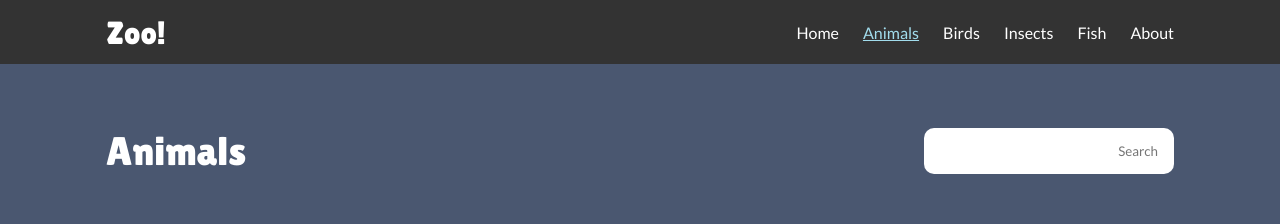
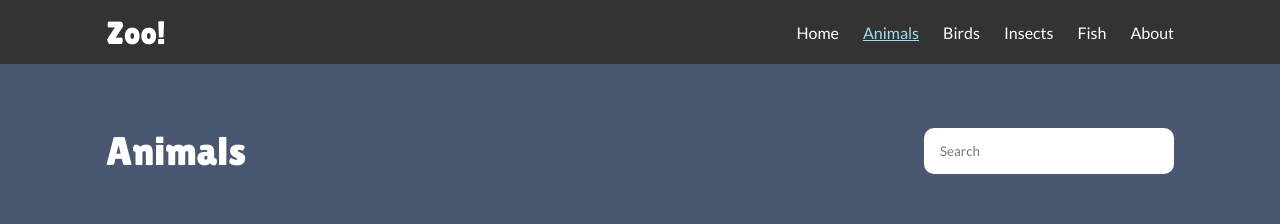
Before and after one commit to tdora28/zoo, a React (Vite) app: page /animals in a window 1280 px wide. Shown: the top 224 px of the page. Built offline with nearby package versions, Linux system fonts and the light colour scheme.

Commit message:
Change searchbar text-align to left

```diff
--- a/src/index.css
+++ b/src/index.css
@@ -1,6 +1,6 @@
 :root {
-  --font-base: 'Lato', sans-serif;
-  --font-display: 'Lilita One', sans-serif;
+  --font-base: "Lato", sans-serif;
+  --font-display: "Lilita One", sans-serif;
   --clr-white: #fff;
   --clr-dark: #333;
   --clr-accent: #a2dded;
@@ -125,16 +125,16 @@ footer small {
   transition: all 0.1s ease-in;
 }
 .home-card--animals {
-  background-image: url('https://source.unsplash.com/800x800/?fox');
+  background-image: url("https://source.unsplash.com/800x800/?fox");
 }
 .home-card--birds {
-  background-image: url('https://source.unsplash.com/800x800/?bird');
+  background-image: url("https://source.unsplash.com/800x800/?bird");
 }
 .home-card--insects {
-  background-image: url('https://source.unsplash.com/800x800/?butterfly');
+  background-image: url("https://source.unsplash.com/800x800/?butterfly");
 }
 .home-card--fish {
-  background-image: url('https://source.unsplash.com/800x800/?fish');
+  background-image: url("https://source.unsplash.com/800x800/?fish");
 }
 .home-card:hover {
   transform: scale(98%);
@@ -178,7 +178,6 @@ input#search {
   padding: 0.5rem 1rem;
   border: none;
   border-radius: 10px;
-  text-align: right;
 }
 
 /* CARDS */
```
